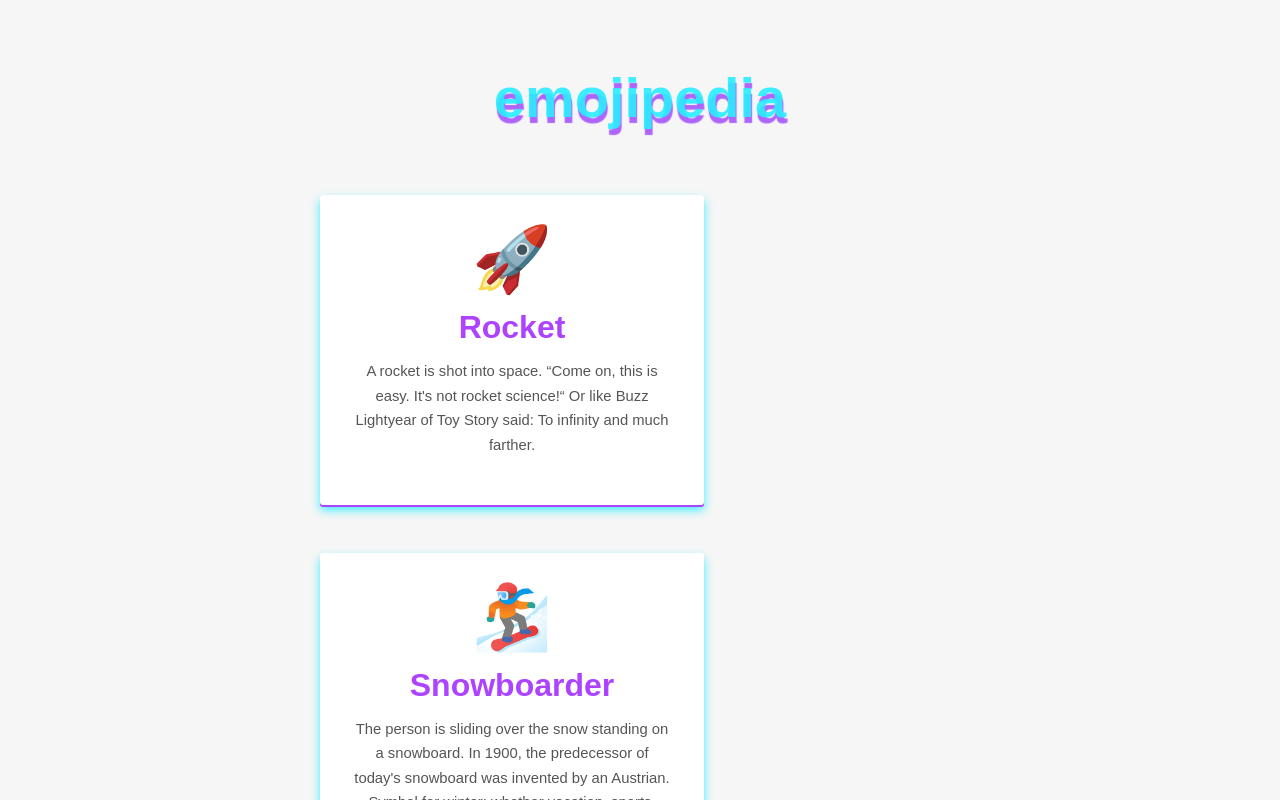
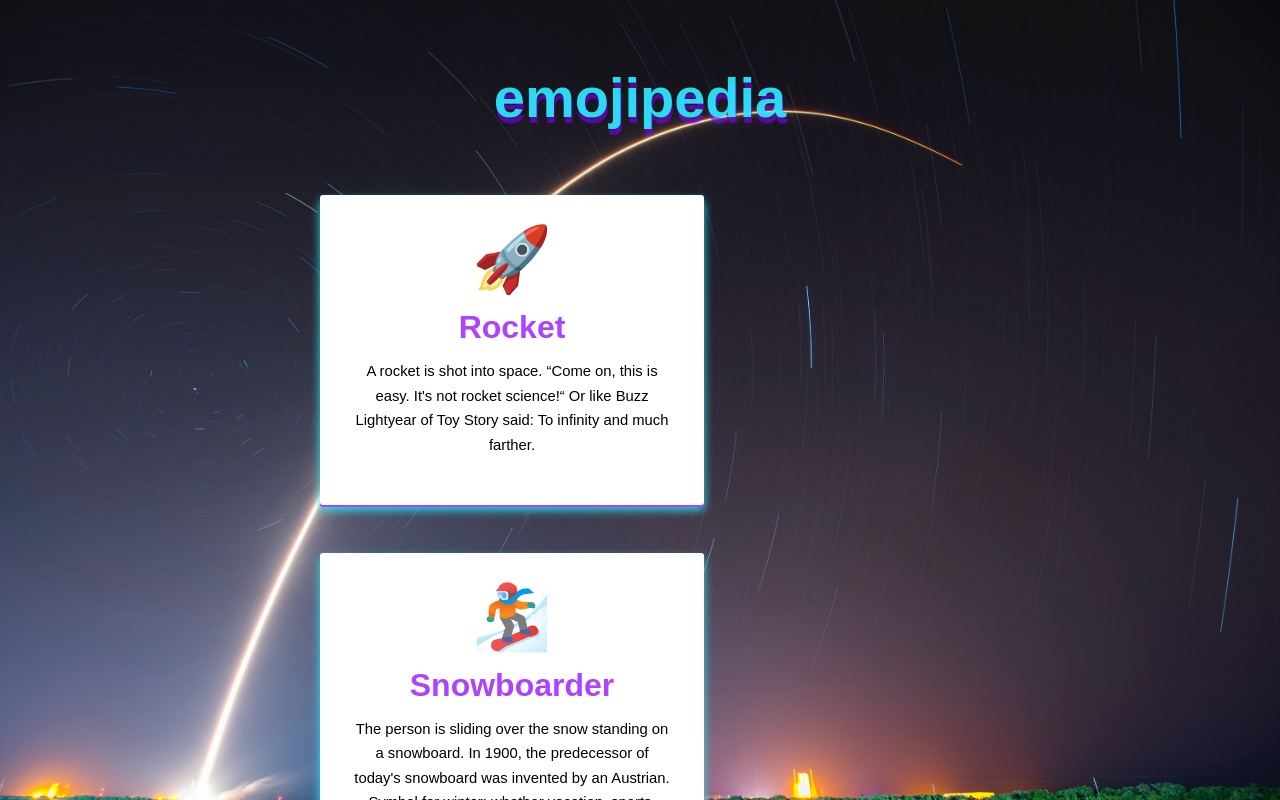
Before and after one commit to johncanero/emojipedia, a React (Create React App) app: page / in a window 1280 px wide. Shown: the top 800 px of the page. Built offline with nearby package versions, Linux system fonts and the light colour scheme.

Commit message:
Change background Image

```diff
--- a/src/App.css
+++ b/src/App.css
@@ -2,8 +2,10 @@
   font-family: "Montserrat", sans-serif;
   font-weight: 400;
   line-height: 1.666;
-  background: #f6f6f6;
-  color: #555;
+  background-image:url('../public/spaceX.jpg');
+  background-attachment:fixed;
+  background-repeat: no-repeat;
+  background-size: cover;
 }
 
 h1 {
@@ -119,7 +121,6 @@
   and (max-device-width: 1024px) {
 
 
-
     h1 {
       font-size: 3.5em;
       text-shadow: 1px 6px 1px #7c02ff97;
```
Also changed, not shown: public/spaceX.jpg (added).
